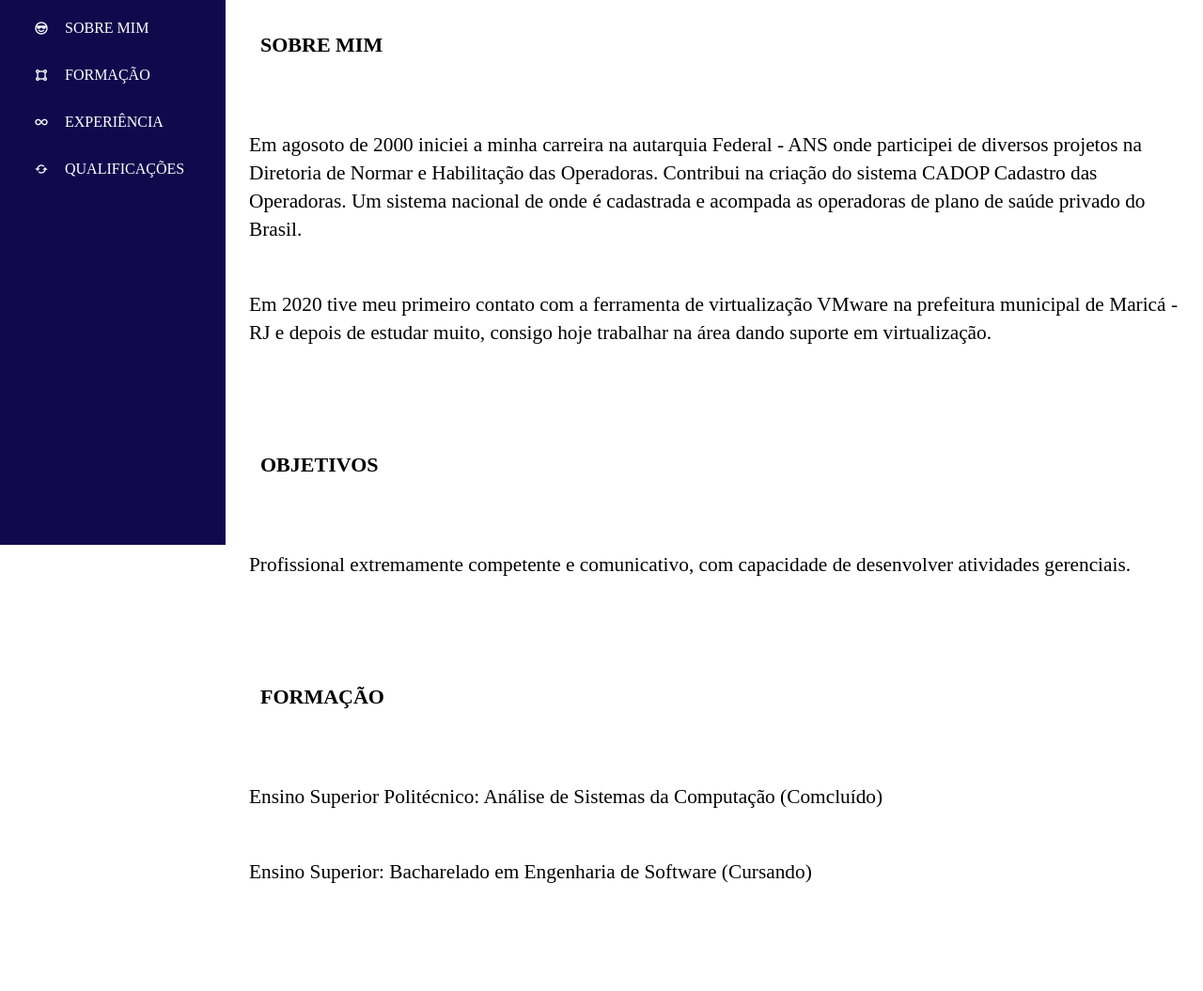
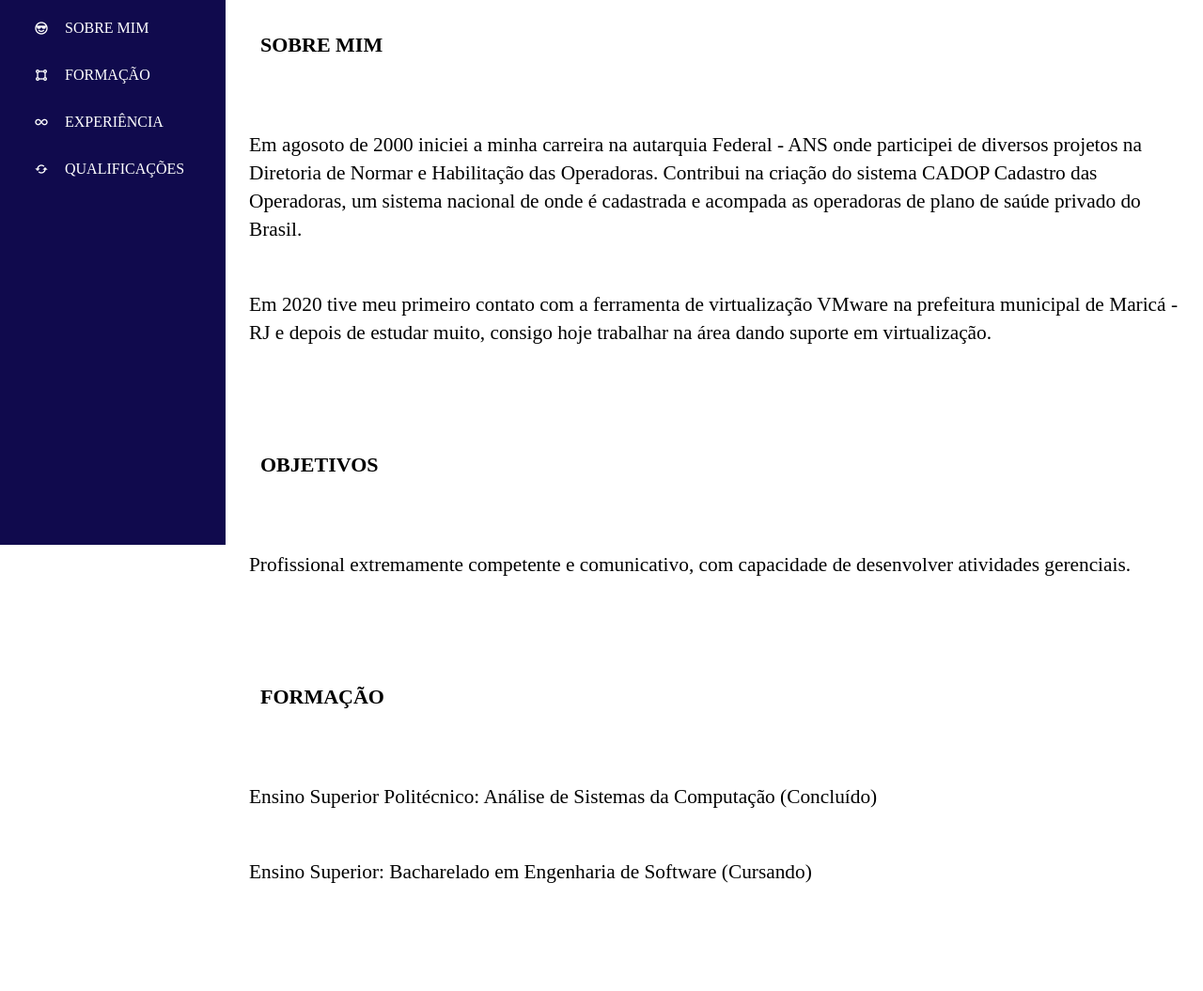
Before and after one commit to leandroloffeu/curriculum, a plain HTML site: page index.html in a window 1280 px wide. Shown: the part 220-1275 px from the top of the page at 94% size. Drawn offline with nearby package versions, Linux system fonts and the light colour scheme.

Commit message:
Add files via upload

```diff
--- a/index.html
+++ b/index.html
@@ -79,7 +79,7 @@
         <div class="sobremim" id="sobremim1"><h2>SOBRE MIM</h2></div>
         <div class="sobremimdesc"><P>Em agosoto de 2000 iniciei a minha carreira na autarquia Federal - ANS
             onde participei de diversos projetos na Diretoria de Normar e Habilitação das Operadoras.
-            Contribui na criação do sistema CADOP Cadastro das Operadoras. Um sistema nacional de onde
+            Contribui na criação do sistema CADOP Cadastro das Operadoras, um sistema nacional de onde
             é cadastrada e acompada as operadoras de plano de saúde privado do Brasil.
         </P>
         </div>
@@ -93,7 +93,7 @@
         </div>
         <!--Texto Formação-->
         <div class="formacao" id="formacao1"><h2>FORMAÇÃO</h2></div>
-        <div class="formacaodesc"><P>Ensino Superior Politécnico: Análise de Sistemas da Computação (Comcluído)</P></div>
+        <div class="formacaodesc"><P>Ensino Superior Politécnico: Análise de Sistemas da Computação (Concluído)</P></div>
         <div class="formacaodesc"><P>Ensino Superior: Bacharelado em Engenharia de Software (Cursando)</P></div>
         <!--Texto Emperiência-->
         <div class="experiencia" id="experiencia1"><h2>EXPERIÊNCIA</h2></div>
```
